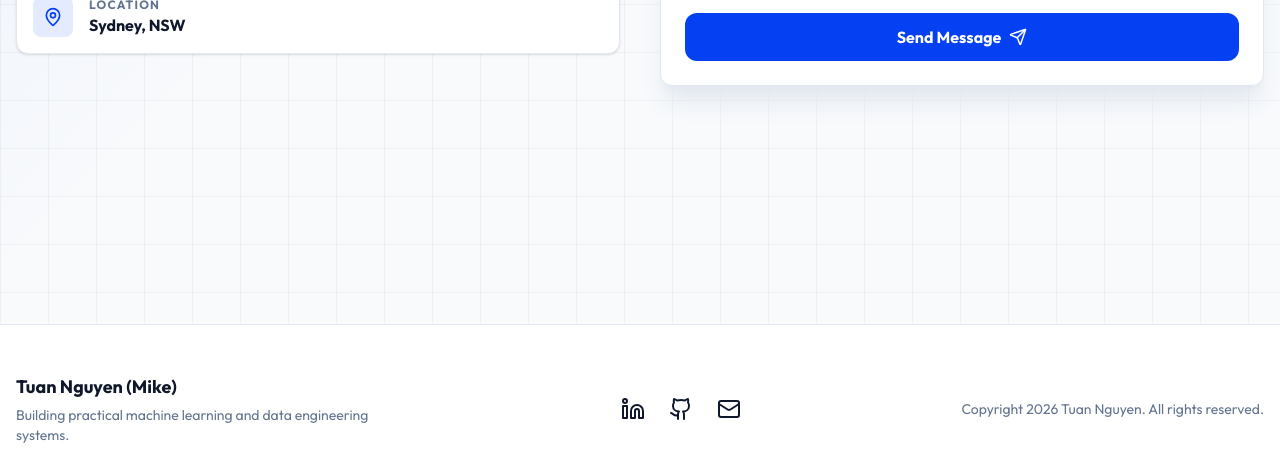
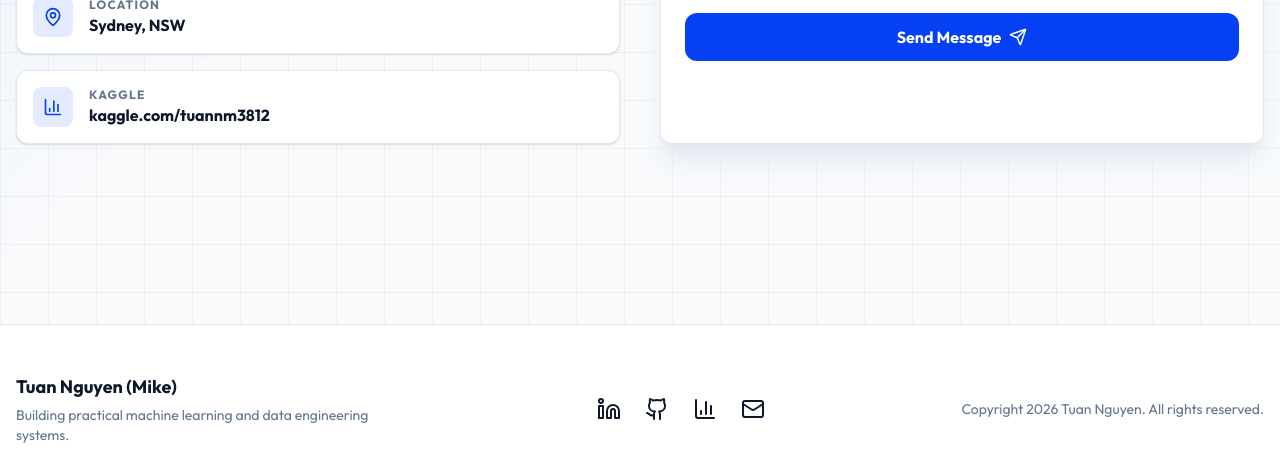
Before and after one commit to tuannm3812/tuannm3812.github.io, a React (Vite) app: page /contact in a window 1280 px wide. Shown: the part 476-947 px from the top of the page. Built offline with nearby package versions, Linux system fonts and the light colour scheme; no server answers; the database is empty.

Commit message:
content: add kaggle profile links

```diff
--- a/src/components/Layout.tsx
+++ b/src/components/Layout.tsx
@@ -1,7 +1,7 @@
 import React, { useEffect, useState } from 'react';
 import { Link, useLocation } from 'react-router-dom';
 import { AnimatePresence, motion } from 'motion/react';
-import { AlertTriangle, ExternalLink, Github, Linkedin, Mail, Menu, Moon, Sun, X } from 'lucide-react';
+import { AlertTriangle, BarChart3, ExternalLink, Github, Linkedin, Mail, Menu, Moon, Sun, X } from 'lucide-react';
 import { useTheme } from '../hooks/useTheme';
 import { resumeData } from '../data/resume';
 import { cn } from '../lib/utils';
@@ -177,6 +177,9 @@ export default function Layout({ children }: { children: React.ReactNode }) {
             <a href={resumeData.github} target="_blank" rel="noopener noreferrer" className="hover:text-brand transition-colors" aria-label="GitHub">
               <Github size={24} />
             </a>
+            <a href={resumeData.kaggle} target="_blank" rel="noopener noreferrer" className="hover:text-brand transition-colors" aria-label="Kaggle">
+              <BarChart3 size={24} />
+            </a>
             <a href={`mailto:${resumeData.email}`} className="hover:text-brand transition-colors" aria-label="Email">
               <Mail size={24} />
             </a>
--- a/src/data/resume.ts
+++ b/src/data/resume.ts
@@ -16,6 +16,7 @@ export interface ResumeData {
   location: string;
   linkedin: string;
   github: string;
+  kaggle: string;
   summary: string;
   highlights: { value: string; label: string }[];
   education: {
@@ -54,6 +55,7 @@ export const resumeData: ResumeData = {
   location: "Sydney, NSW",
   linkedin: "https://linkedin.com/in/tuan-m-nguyen",
   github: "https://github.com/tuannm3812",
+  kaggle: "https://www.kaggle.com/tuannm3812",
   summary: "Data and machine learning professional with 7+ years of experience turning ambiguous business problems into reliable analytics products, predictive models, and production-ready data workflows. I combine stakeholder-facing judgment from consulting and e-commerce with hands-on engineering across Python, SQL, cloud data platforms, and MLOps.",
   highlights: [
     { value: "7+", label: "Years building analytics and ML workflows" },
--- a/src/pages/Contact.tsx
+++ b/src/pages/Contact.tsx
@@ -1,6 +1,6 @@
 import React, { useState } from 'react';
 import { motion } from 'motion/react';
-import { Mail, Phone, MapPin, Send, CheckCircle2 } from 'lucide-react';
+import { Mail, Phone, MapPin, Send, CheckCircle2, BarChart3 } from 'lucide-react';
 import { resumeData } from '../data/resume';
 import { cn } from '../lib/utils';
 import { db, collection, addDoc, serverTimestamp, handleFirestoreError, OperationType } from '../lib/firebase';
@@ -98,6 +98,18 @@ export default function Contact() {
               <p className="font-bold">{resumeData.location}</p>
             </div>
           </div>
+
+          <div className="flex items-center gap-4 p-4 rounded-xl bg-white dark:bg-slate-900 border border-slate-200 dark:border-slate-800 shadow-sm hover:border-brand transition-colors group">
+            <div className="w-10 h-10 rounded-lg bg-brand/10 text-brand flex items-center justify-center shrink-0 group-hover:bg-brand group-hover:text-white transition-all">
+              <BarChart3 size={20} />
+            </div>
+            <div>
+              <p className="text-xs font-bold uppercase tracking-widest text-slate-500">Kaggle</p>
+              <a href={resumeData.kaggle} target="_blank" rel="noreferrer" className="font-bold hover:text-brand transition-colors">
+                kaggle.com/tuannm3812
+              </a>
+            </div>
+          </div>
         </div>
       </div>
 
```
Also changed, not shown: 1 other file (tests, documents, lock files or other folders).
